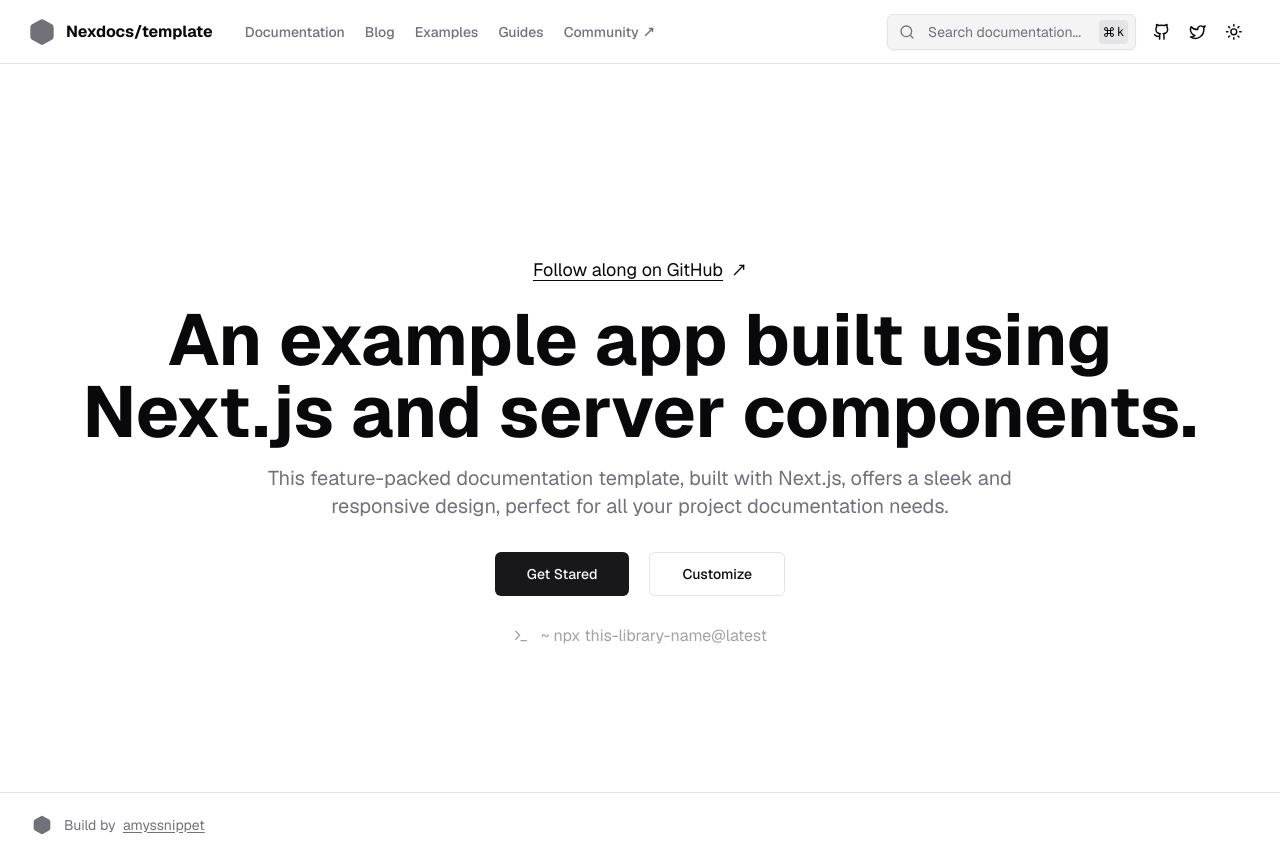
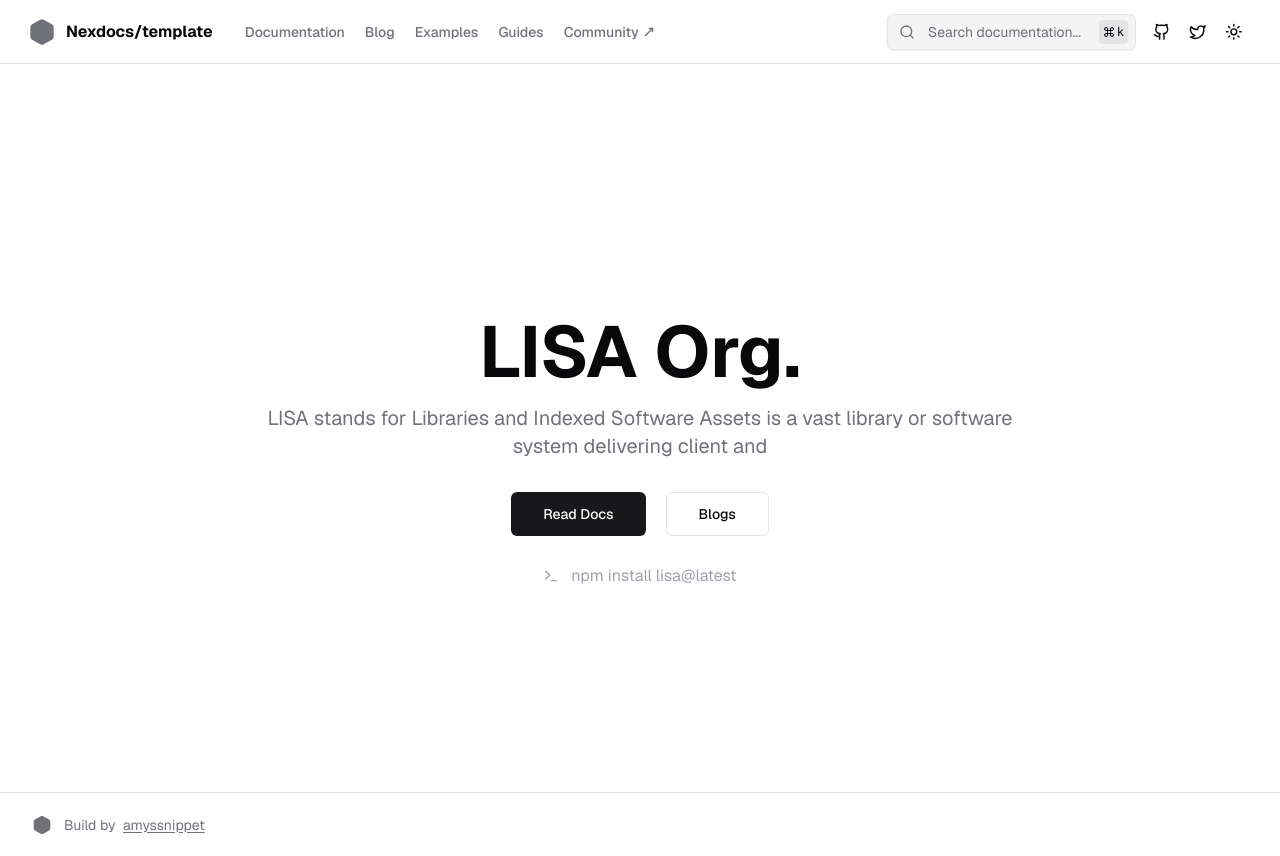
Before and after one commit to bradcn/bradcn, a Next.js app: page / in a window 1280 px wide. Built offline with nearby package versions, Linux system fonts and the light colour scheme.

Commit message:
Update page.tsx

```diff
--- a/app/page.tsx
+++ b/app/page.tsx
@@ -6,42 +6,32 @@ import Link from "next/link";
 export default function Home() {
   return (
     <div className="flex sm:min-h-[91vh] min-h-[88vh] flex-col items-center justify-center text-center px-2 py-8">
-      <Link
-        href="https://github.com/nisabmohd/Documentation-Template"
-        target="_blank"
-        className="mb-5 sm:text-lg flex items-center gap-2 underline underline-offset-4"
-      >
-        Follow along on GitHub{" "}
-        <MoveUpRightIcon className="w-4 h-4 font-extrabold" />
-      </Link>
       <h1 className="text-3xl font-bold mb-4 sm:text-7xl">
-        An example app built using Next.js and server components.
+        LISA Org.
       </h1>
       <p className="mb-8 sm:text-xl max-w-[800px] text-muted-foreground">
-        This feature-packed documentation template, built with Next.js, offers a
-        sleek and responsive design, perfect for all your project documentation
-        needs.
+        LISA stands for Libraries and Indexed Software Assets is a vast library or software system delivering client and
       </p>
       <div className="flex flex-row items-center gap-5">
         <Link
           href={`/docs${page_routes[0].href}`}
           className={buttonVariants({ className: "px-6", size: "lg" })}
         >
-          Get Stared
+          Read Docs
         </Link>
         <Link
-          href="#"
+          href="/blog"
           className={buttonVariants({
             variant: "outline",
             className: "px-6",
             size: "lg",
           })}
         >
-          Customize
+          Blogs
         </Link>
       </div>
       <span className="flex flex-row items-center gap-2 text-zinc-400 text-md mt-7 -mb-12 max-[800px]:mb-12">
-        <TerminalIcon className="w-4 h-4 mr-1" /> ~ npx this-library-name@latest
+        <TerminalIcon className="w-4 h-4 mr-1" /> npm install lisa@latest
       </span>
     </div>
   );
```
